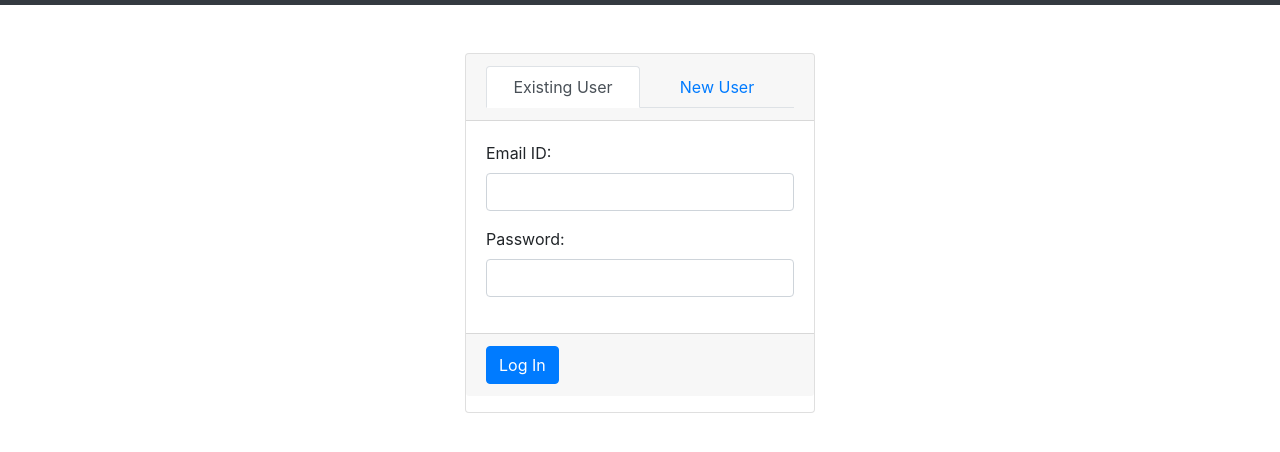
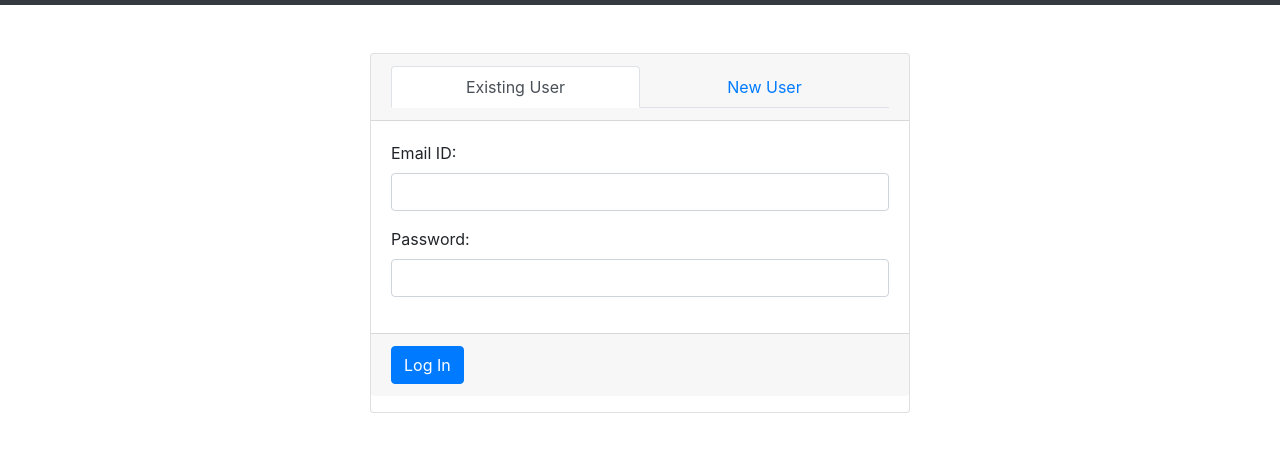
Before and after one commit to raghabananda/FoodParadise, a plain HTML site: page index.html at #!/CustomerData in a window 1280 px wide. Shown: the part 60-512 px from the top of the page. Drawn offline with nearby package versions, Linux system fonts and the light colour scheme; some packages are replaced by stand-ins of ours.

Commit message:
FoodParadise v1.01

```diff
--- a/views/CustomerData.html
+++ b/views/CustomerData.html
@@ -1,10 +1,10 @@
 <div class="container">
 	<br/><br/>
 	<div class="row">
-		<div class="col-4"></div>
+		<div class="col-3"></div>
 		<div class="col">
 			<div ng-include="'views/LogIn.html'"></div>
 		</div>
-		<div class="col-4"></div>
+		<div class="col-3"></div>
 	</div>
 </div>
```
Also changed, not shown: views/NewUser.html (+2 -2 lines).
